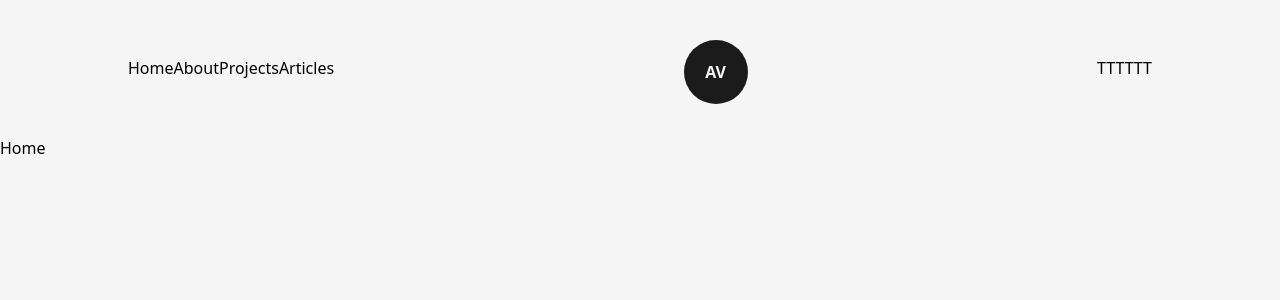
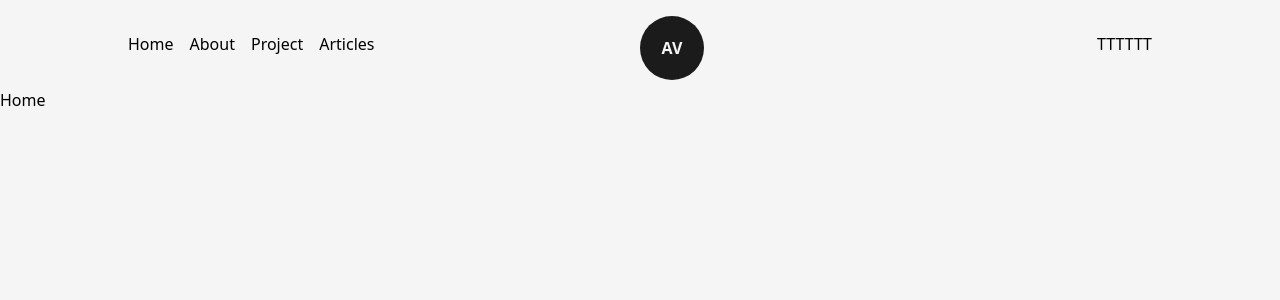
Before and after one commit to amerv97/Next.js-amervarajic-portfolio, a Next.js app in the folder Next.js-Developer-Portfolio-Starter-Code-main/: page / in a window 1280 px wide. Shown: the top 300 px of the page. Built offline with nearby package versions, Linux system fonts and the light colour scheme.

Commit message:
styled links of Home, About, Article & Projects

```diff
--- a/Next.js-Developer-Portfolio-Starter-Code-main/src/components/Logo.js
+++ b/Next.js-Developer-Portfolio-Starter-Code-main/src/components/Logo.js
@@ -11,8 +11,15 @@ const Logo = () => {
         href="/"
         className="w-16 h-16 bg-dark text-light flex items-center justify-center rounded-full text-2x1 font-bold"
         whileHover={{
-            backgroundColor: ["#121212", "rgba(131,58,180,1)","rgba(253,29,29,1)","rgba(252,176,69,1)","rgba(131,58,180,1)", "#121212"],
-            transition: {duration:1, repeat: Infinity}
+          backgroundColor: [
+            "#121212",
+            "rgba(131,58,180,1)",
+            "rgba(253,29,29,1)",
+            "rgba(252,176,69,1)",
+            "rgba(131,58,180,1)",
+            "#121212",
+          ],
+          transition: { duration: 1, repeat: Infinity },
         }}
       >
         AV
--- a/Next.js-Developer-Portfolio-Starter-Code-main/src/components/NavBar.js
+++ b/Next.js-Developer-Portfolio-Starter-Code-main/src/components/NavBar.js
@@ -1,25 +1,53 @@
 import Link from "next/link";
 import React from "react";
 import Logo from "./Logo";
+
+const CustomLink = ({ href, title, className = "" }) => {
+  return (
+    <Link href={href} className={`${className} relative group`}>
+      {title}
+
+      <span className="h-[1px] inline-block w-0 bg-dark absolute left-0 -bottom-0.5 group-hover:w-full transition-[width] ease duration-300">
+        &nbsp;
+      </span>
+    </Link>
+  );
+};
 
 const NavBar = () => {
   return (
     <header className="w-full px-32 py-8 font-medium flex items-center justify-between">
       <nav>
-        <Link href="/">Home</Link>
-        <Link href="/about">About</Link>
-        <Link href="/projects">Projects</Link>
-        <Link href="/articles">Articles</Link>
+        <CustomLink href="/" title="Home" className="mr-4" />
+        <CustomLink href="/about" title="About" className="mr-4" />
+        <CustomLink href="/projects" title="Project" className="mr-4" />
+        <CustomLink href="/articles" title="Articles" className="mr-4" />
       </nav>
-      <Logo/>
+
       <nav>
-        <Link href="/" target={"_blank"}>T</Link>
-        <Link href="/" target={"_blank"}>T</Link>
-        <Link href="/" target={"_blank"}>T</Link>
-        <Link href="/" target={"_blank"}>T</Link>
-        <Link href="/" target={"_blank"}>T</Link>
-        <Link href="/" target={"_blank"}>T</Link>
+        <Link href="/" target={"_blank"}>
+          T
+        </Link>
+        <Link href="/" target={"_blank"}>
+          T
+        </Link>
+        <Link href="/" target={"_blank"}>
+          T
+        </Link>
+        <Link href="/" target={"_blank"}>
+          T
+        </Link>
+        <Link href="/" target={"_blank"}>
+          T
+        </Link>
+        <Link href="/" target={"_blank"}>
+          T
+        </Link>
       </nav>
+
+      <div className="left-[50%] absolute top-2 translate-x-[-50]">
+        <Logo />
+      </div>
     </header>
   );
 };
```
